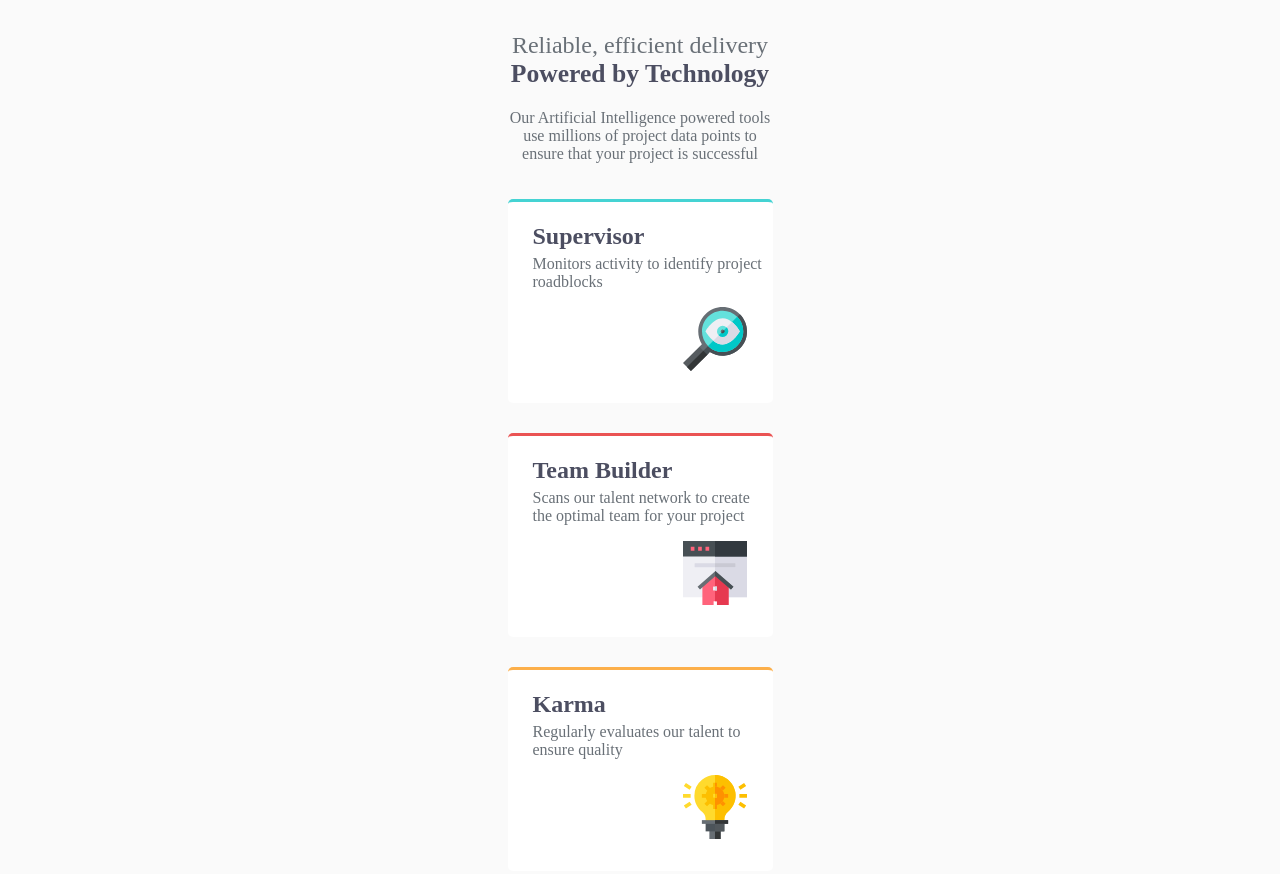
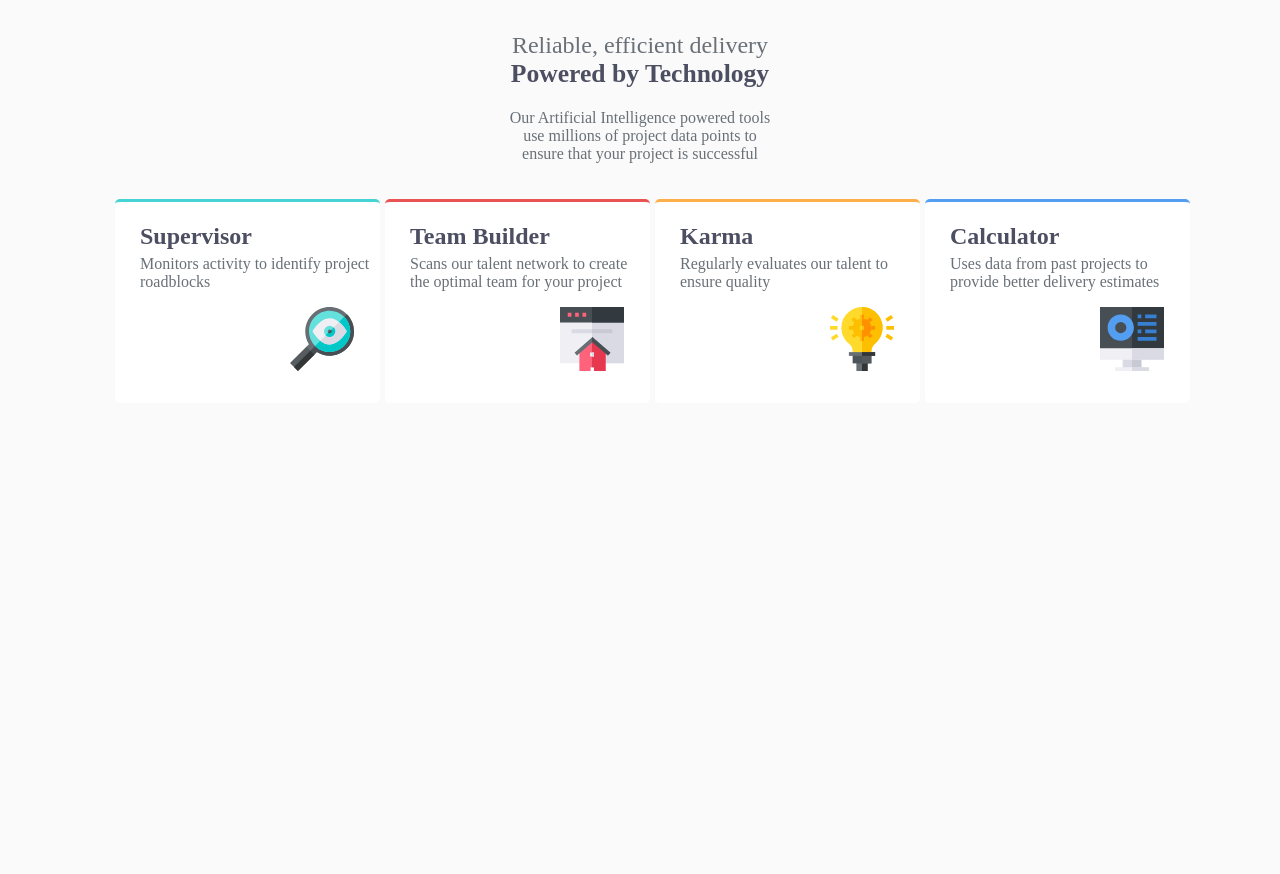
Before and after one commit to BeeEmTee-21/four-card-feature-section-master, a plain HTML site: page index.html in a window 1280 px wide. Shown: the top 874 px of the page. Drawn offline with Linux system fonts and the light colour scheme.

Commit message:
desktop grid view initialization

```diff
--- a/fourcards.css
+++ b/fourcards.css
@@ -73,3 +73,12 @@ body{
     display: grid;
     gap: 30px;
 }
+
+@media (min-width:600px) {
+    .grid-container{
+        display: grid;
+        grid-template-columns: 240px 240px 240px 240px;
+        grid-template-rows: 200px 200px 200px 200px;
+    }
+
+}
```
